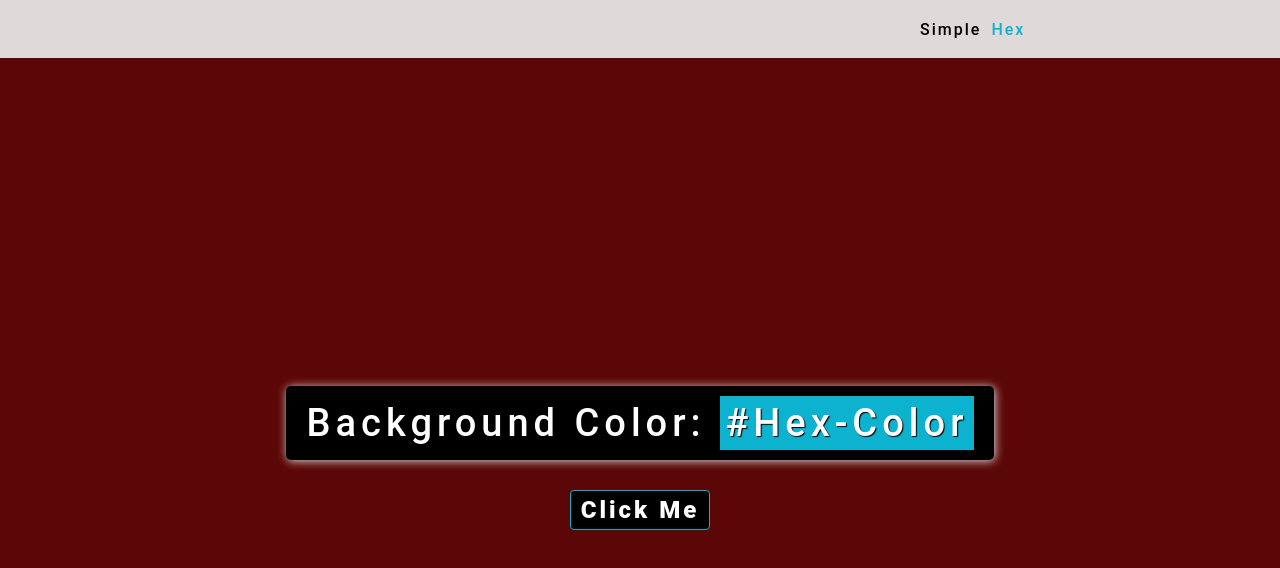
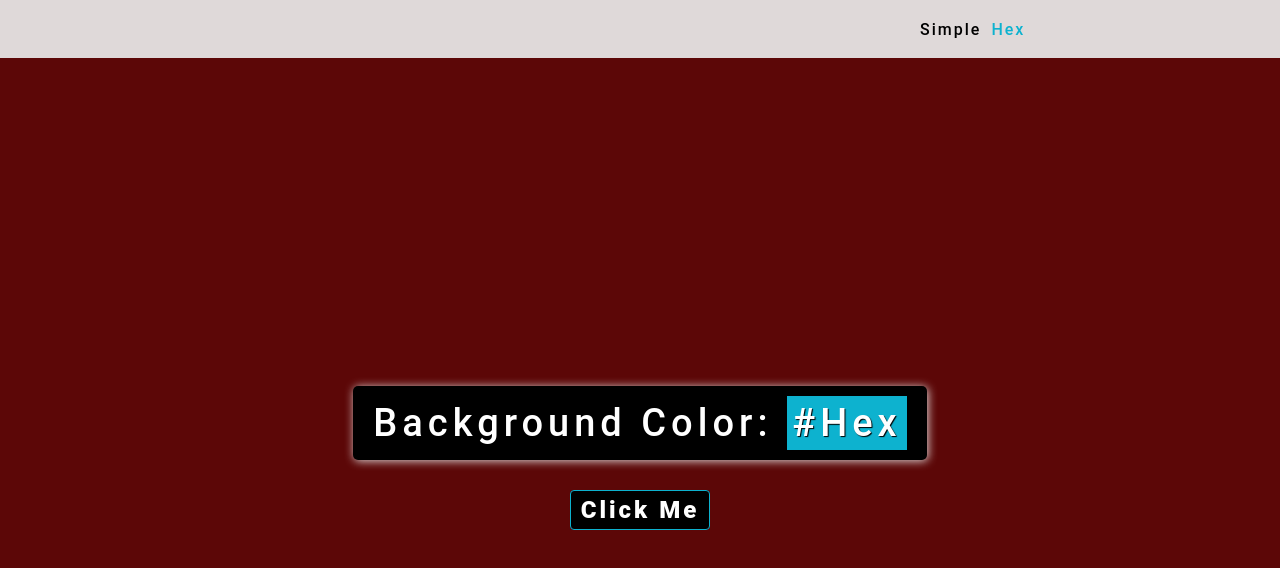
Before and after one commit to Apiipakar/Apii_project.github.io, a plain HTML site: page hex.html in a window 1280 px wide. Drawn offline with Linux system fonts and the light colour scheme.

Commit message:
first_project

```diff
--- a/hex.html
+++ b/hex.html
@@ -19,7 +19,7 @@
       </header>
     </nav>
     <section class="main">
-      <h1>Background Color: <span class="colortype">#hex-color</span></h1>
+      <h1>Background Color: <span class="colortype">#hex</span></h1>
       <button id="clickBTN">Click Me</button>
     </section>
     <script src="./hex.js"></script>
```
